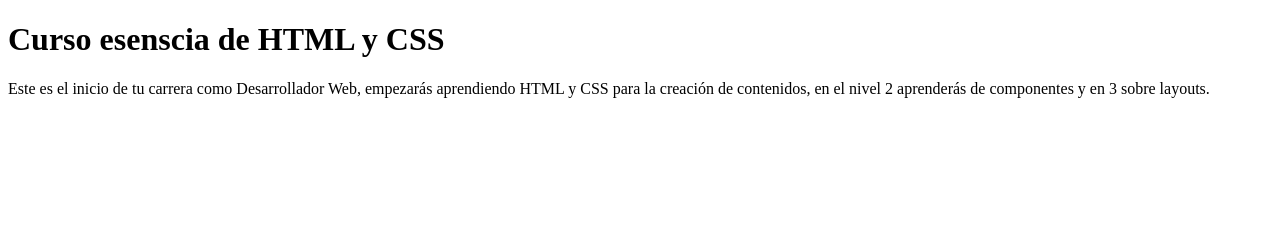
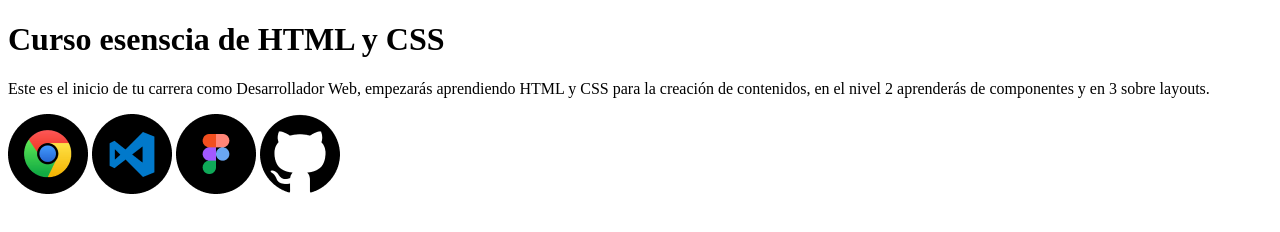
Before and after one commit to mirtondflores93/html-css_esencial, a plain HTML site: page index.html in a window 1280 px wide. Drawn offline with Linux system fonts and the light colour scheme.

Commit message:
Cargamos logos y buenas practicas

```diff
--- a/index.html
+++ b/index.html
@@ -3,10 +3,14 @@
 <head>
     <meta charset="UTF-8">
     <meta name="viewport" content="width=device-width, initial-scale=1.0">
-    <title>Document</title>
+    <title>Blog de Milton</title>
 </head>
 <body>
-    <h1>Curso esenscia de HTML y CSS</h1>
+    <h1 >Curso esenscia de HTML y CSS</h1>
     <p>Este es el inicio de tu carrera como Desarrollador Web, empezarás aprendiendo HTML y CSS para la creación de contenidos, en el nivel 2 aprenderás de componentes y en 3 sobre layouts.</p>
+    <img src="./img/googlechrome.png" alt="Logo Google Chrome" title="Logo de Google Chrome">
+    <img src="./img/vscode.png" alt="Logo Visual Studio Code" title = "Logo de Visual Studio Code">
+    <img src="./img/Figma.png" alt="Logo de Figma" title = "logo de Figma">
+    <img src="./img/github.png" alt="Logo de github" title = "logo de github">
 </body>
 </html>
```
Also changed, not shown: img/Figma.png (added), img/github.png (added), img/googlechrome.png (added), img/image_diferent.webp (deleted), img/vscode.png (added).
